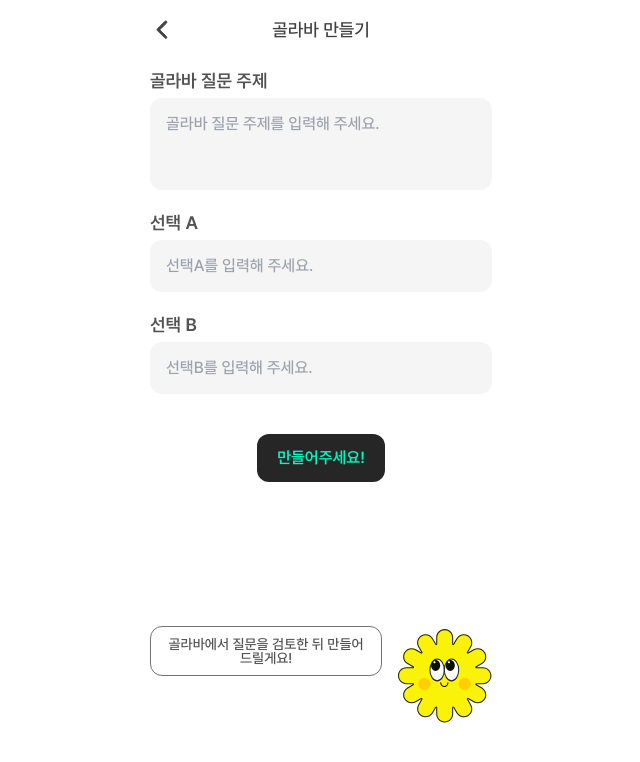
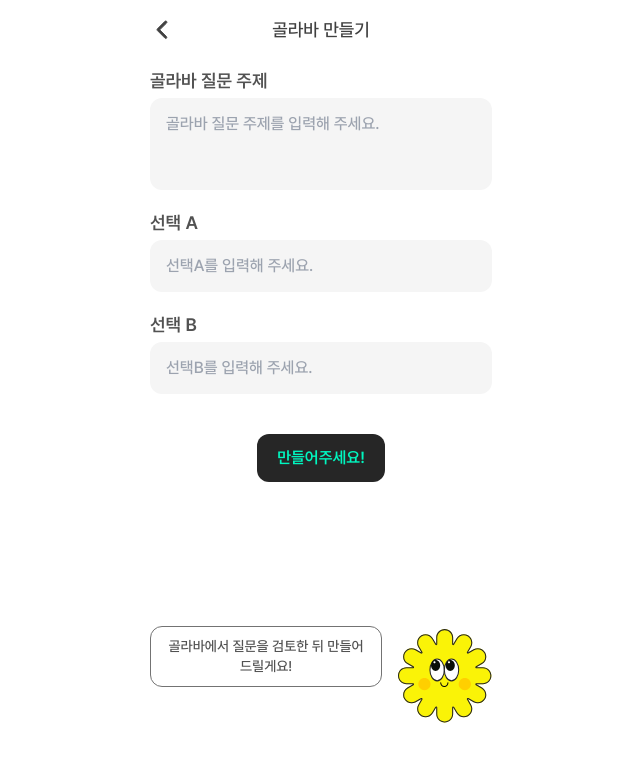
Before and after one commit to beside-kkeuroolryo/OO-front, a React (Vite) app: page /request in a window 1280 px wide. Shown: the top 762 px of the page, without its empty margins (319-959 px from the left). Built offline with nearby package versions, Linux system fonts and the light colour scheme; no server answers.

Commit message:
design: 말풍선 텍스트 line-height 1.4로 수정

```diff
--- a/src/pages/Request.tsx
+++ b/src/pages/Request.tsx
@@ -87,7 +87,7 @@ export default function Request() {
         </Button>
       </form>
       <div className="mb-70 mt-138 flex gap-16">
-        <div className="font-14 mt-6 h-fit rounded-12 border border-solid border-secondary p-10 text-center font-medium">
+        <div className="font-14 mt-6 h-fit rounded-12 border border-solid border-secondary p-10 text-center font-medium leading-[1.4]">
           골라바에서 질문을 검토한 뒤 만들어 드릴게요!
         </div>
         <Yellow role="img" aria-label="노란색 캐릭터" />
```
